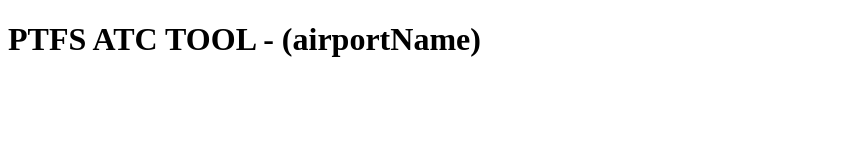
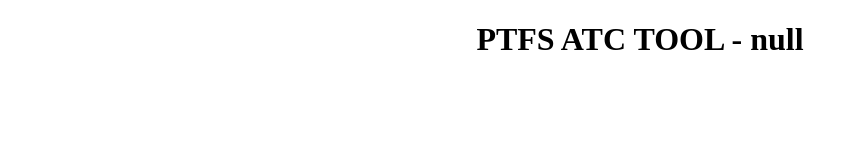
Before and after one commit to zac-moon/ptfstool, a plain HTML site: page docs/tool.html in a window 1280 px wide. Shown: the whole page, without its empty margins (0-858 px from the left). Drawn offline with Linux system fonts and the light colour scheme.

Commit message:
airport selection sent to tool.html works now

```diff
--- a/docs/scripts/index.js
+++ b/docs/scripts/index.js
@@ -5,6 +5,9 @@ function airportSelected() {
     console.log('Airport Selected');
     var airport = document.forms["airportSelectForm"]["airportSelect"].value;
     console.log('Selected :'+airport);
-    window.location.href = 'tool.html';
+
+    var nextWindow = "tool.html?airport=" + encodeURIComponent(airport);
+
+    window.location.href = nextWindow;
     console.log('redirected')
 }
--- a/docs/scripts/tool.js
+++ b/docs/scripts/tool.js
@@ -1,3 +1,10 @@
 window.onload = function windowLoaded(){
     console.log('Window Launched')
+
+    const urlParams = new URLSearchParams(window.location.search);
+    var airport = urlParams.get('airport');
+    console.log(airport)
+
+    var toolHeading = document.getElementById('toolHeader');
+    toolHeading.innerHTML = "PTFS ATC TOOL - " + airport;
 }
--- a/docs/tool.html
+++ b/docs/tool.html
@@ -4,7 +4,7 @@
 
     </head>
     <body>
-        <h1>PTFS ATC TOOL - (airportName)</h1>
+        <h1 id = 'toolHeader' align="center">PTFS ATC TOOL - (airportName)</h1>
     </body>
     <script src="scripts/tool.js"></script>
 </html>
```
